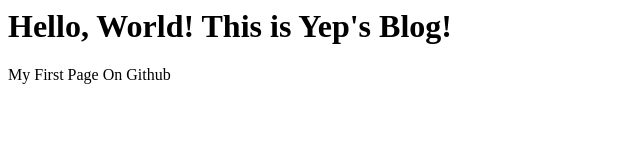
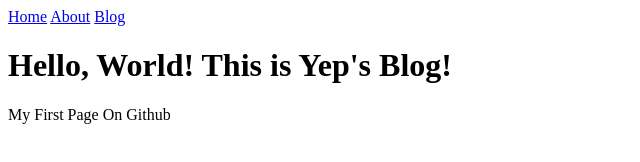
Before and after one commit to woyep/io, a plain HTML site: page index.html in a window 1280 px wide. Shown: the whole page, without its empty margins (0-640 px from the left). Drawn offline with Linux system fonts and the light colour scheme.

Commit message:
Update index.html
Add Nav

```diff
--- a/index.html
+++ b/index.html
@@ -1,5 +1,10 @@
 <html>
   <head><title>Yep Blog</title></head>
+  <nav>
+    <a href="index.html">Home</a>
+    <a href="about.html">About</a>
+    <a href="blog.html">Blog</a>
+  </nav>
   <body>
     <h1>Hello, World! This is Yep's Blog!</h1>
     <p>My First Page On Github</p>
```
